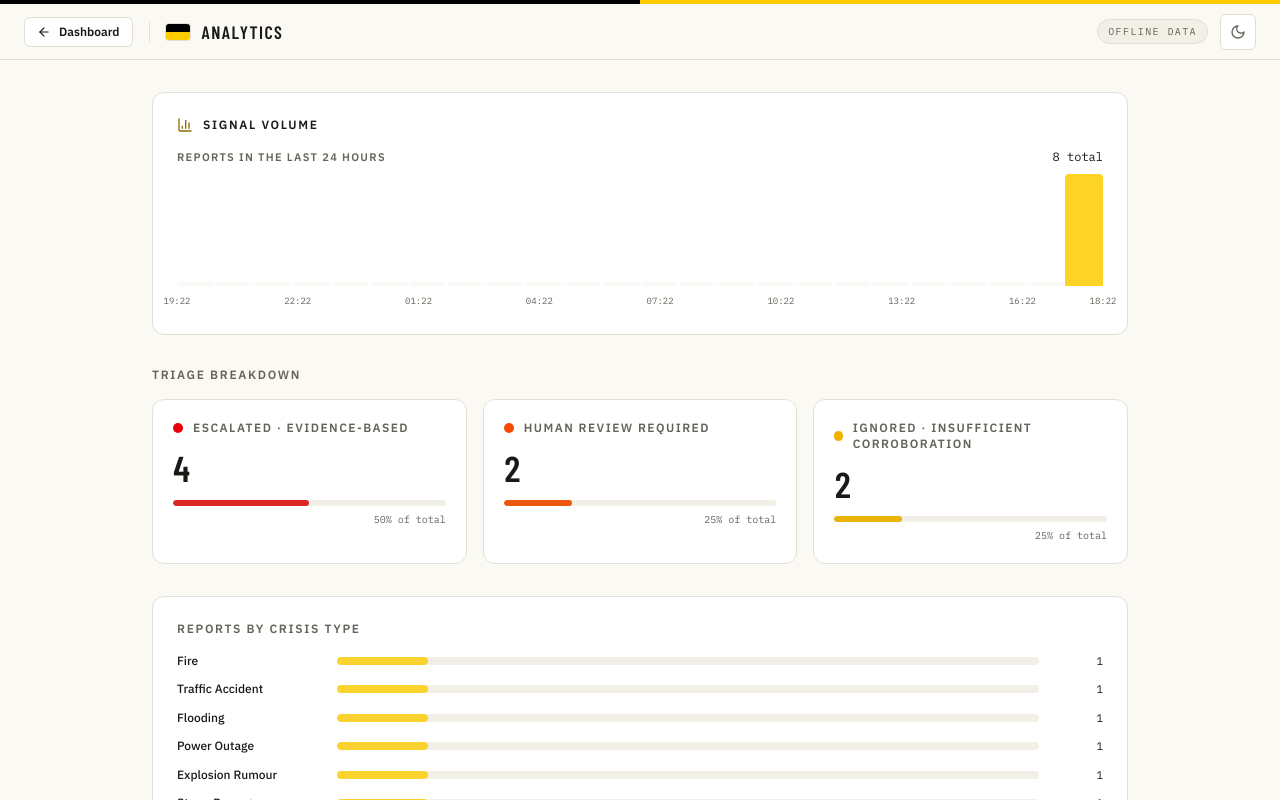
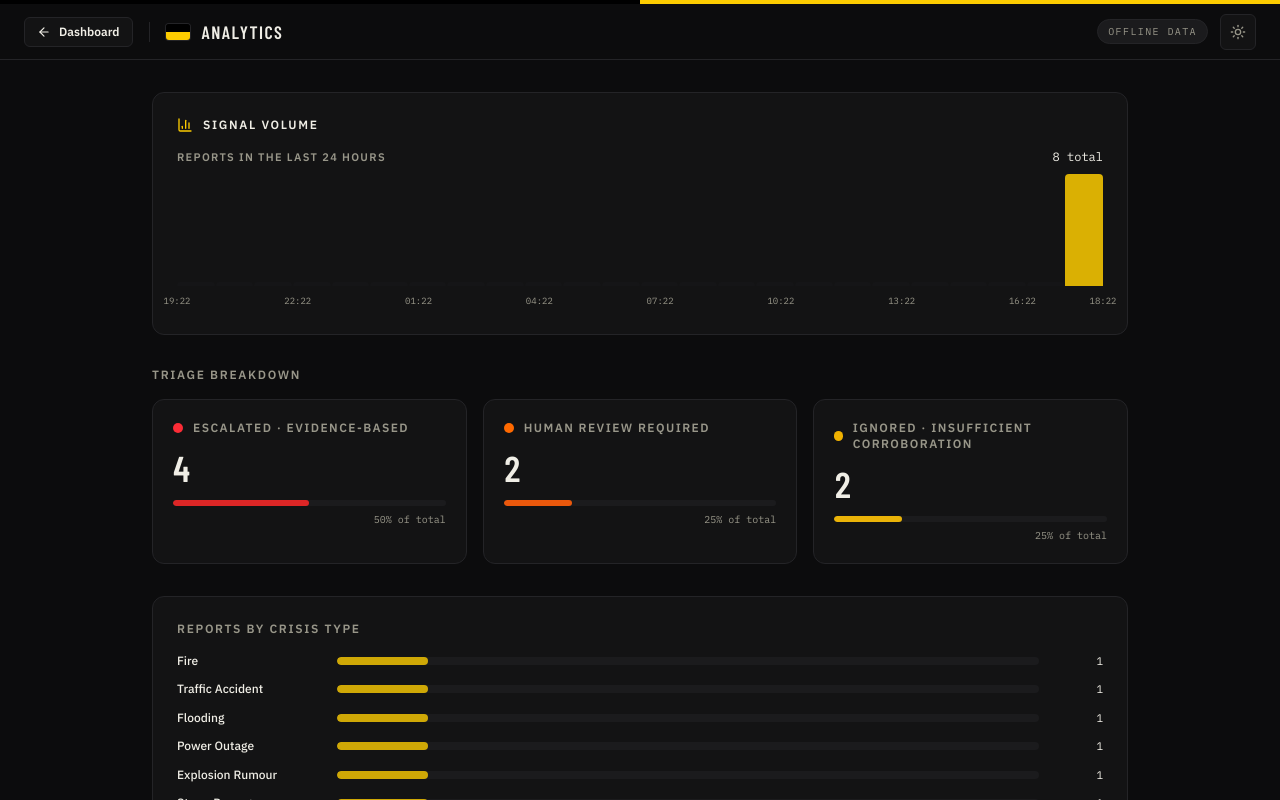
Before and after one commit to furgan0101/IPAIxBublaska, a Next.js app in the folder frontend/: page /analytics in a window 1280 px wide. Built offline with nearby package versions, Linux system fonts and the light colour scheme; no server answers.

Commit message:
Fix dark mode hydration reset on Page mount

```diff
--- a/frontend/src/app/analytics/page.tsx
+++ b/frontend/src/app/analytics/page.tsx
@@ -22,9 +22,15 @@ export default function AnalyticsPage() {
   const { incidents, debunked, health, online } = useDashboard();
 
   useEffect(() => {
-    setTheme(
-      document.documentElement.classList.contains("dark") ? "dark" : "light",
-    );
+    let saved: Theme | null = null;
+    try {
+      saved = localStorage.getItem(THEME_KEY) as Theme;
+    } catch {
+      // ignore
+    }
+    const activeTheme = saved === "light" ? "light" : "dark";
+    setTheme(activeTheme);
+    document.documentElement.classList.toggle("dark", activeTheme === "dark");
   }, []);
 
   const toggleTheme = useCallback(() => {
--- a/frontend/src/app/page.tsx
+++ b/frontend/src/app/page.tsx
@@ -19,11 +19,18 @@ export default function Home() {
   const [phase, setPhase] = useState<Phase>("landing");
   const [theme, setTheme] = useState<Theme>("dark");
 
-  // The pre-paint script in layout.tsx has already set the class; sync state.
+  // Sync state with localStorage to ensure correctness after hydration.
   useEffect(() => {
-    setTheme(
-      document.documentElement.classList.contains("dark") ? "dark" : "light",
-    );
+    let saved: Theme | null = null;
+    try {
+      saved = localStorage.getItem(THEME_KEY) as Theme;
+    } catch {
+      // ignore
+    }
+    const activeTheme = saved === "light" ? "light" : "dark";
+    setTheme(activeTheme);
+    document.documentElement.classList.toggle("dark", activeTheme === "dark");
+
     // Deep link straight into the dashboard (demos, kiosk mode, screenshots).
     if (new URLSearchParams(window.location.search).has("dashboard")) {
       setPhase("dashboard");
```
